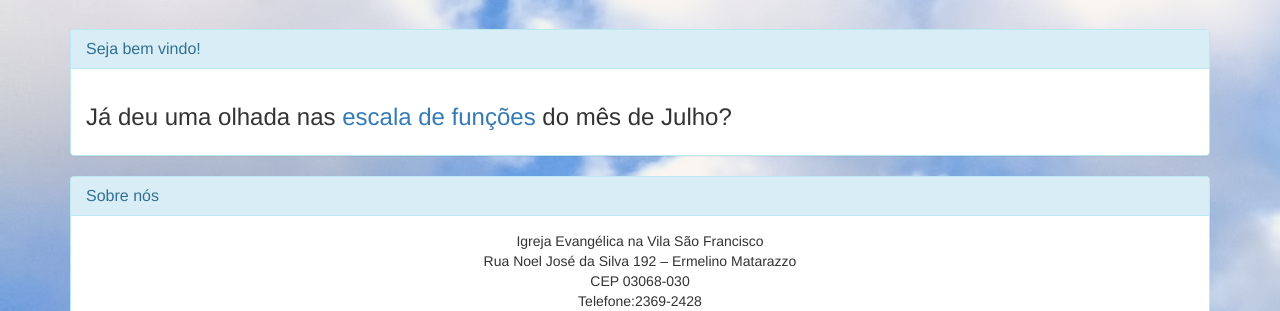
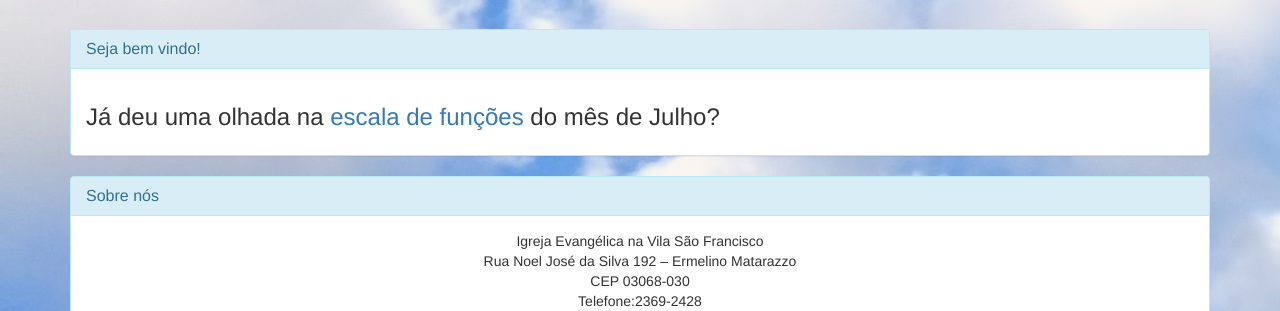
Before and after one commit to Migresc/migresc_site, a PHP site: page / in a window 1280 px wide. Shown: the part 51-362 px from the top of the page. Run offline with PHP 8.4, Linux system fonts and the light colour scheme; some libraries are stand-ins or nearby versions.

Commit message:
Criação da página de escala de funções

```diff
--- a/index.php
+++ b/index.php
@@ -4,7 +4,7 @@
         <h3 class="panel-title">Seja bem vindo!</h3>
     </div>
     <div class="panel-body">
-        <h3>Já deu uma olhada nas <a href="./escalaGeral.php"> escala de funções</a> do mês de Julho?</h3>
+        <h3>Já deu uma olhada na <a href="./escalaGeral.php"> escala de funções</a> do mês de Julho?</h3>
     </div>
 </div>
 <?php include 'footer.html';?>
```
